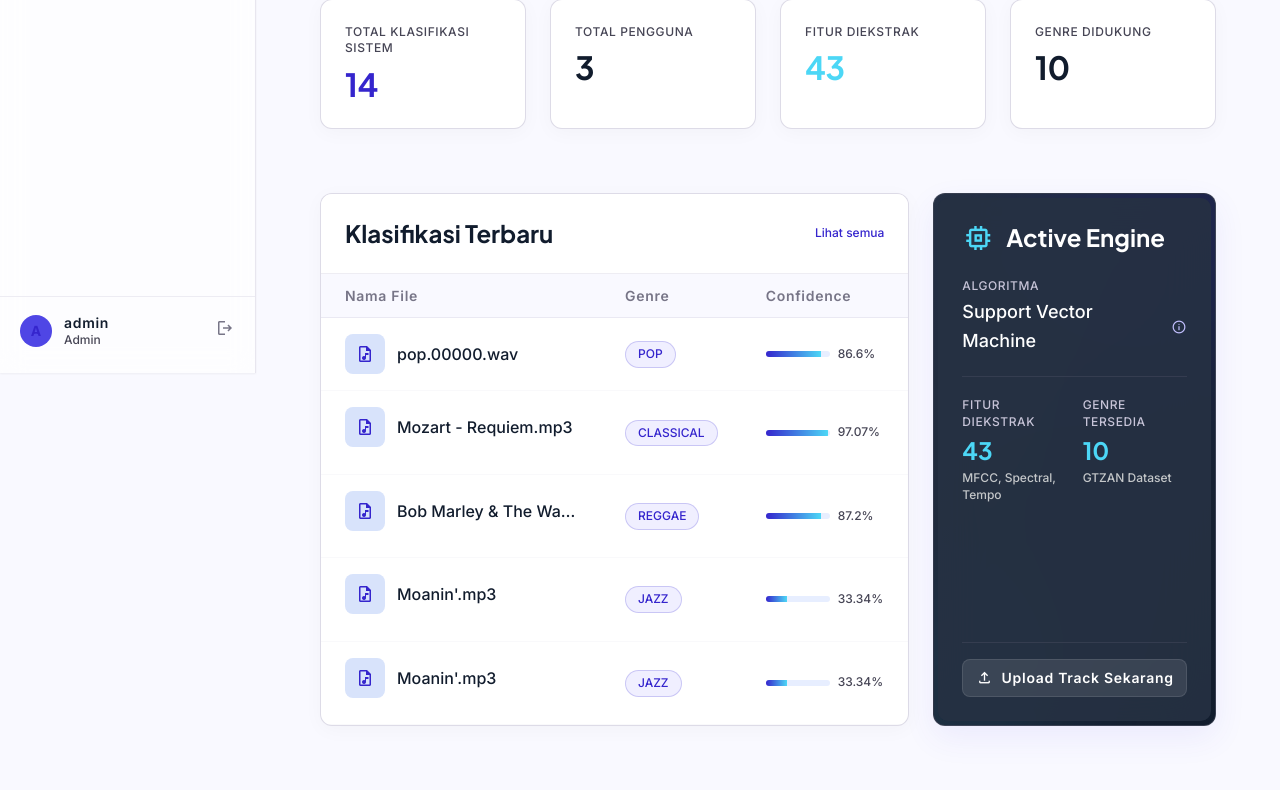
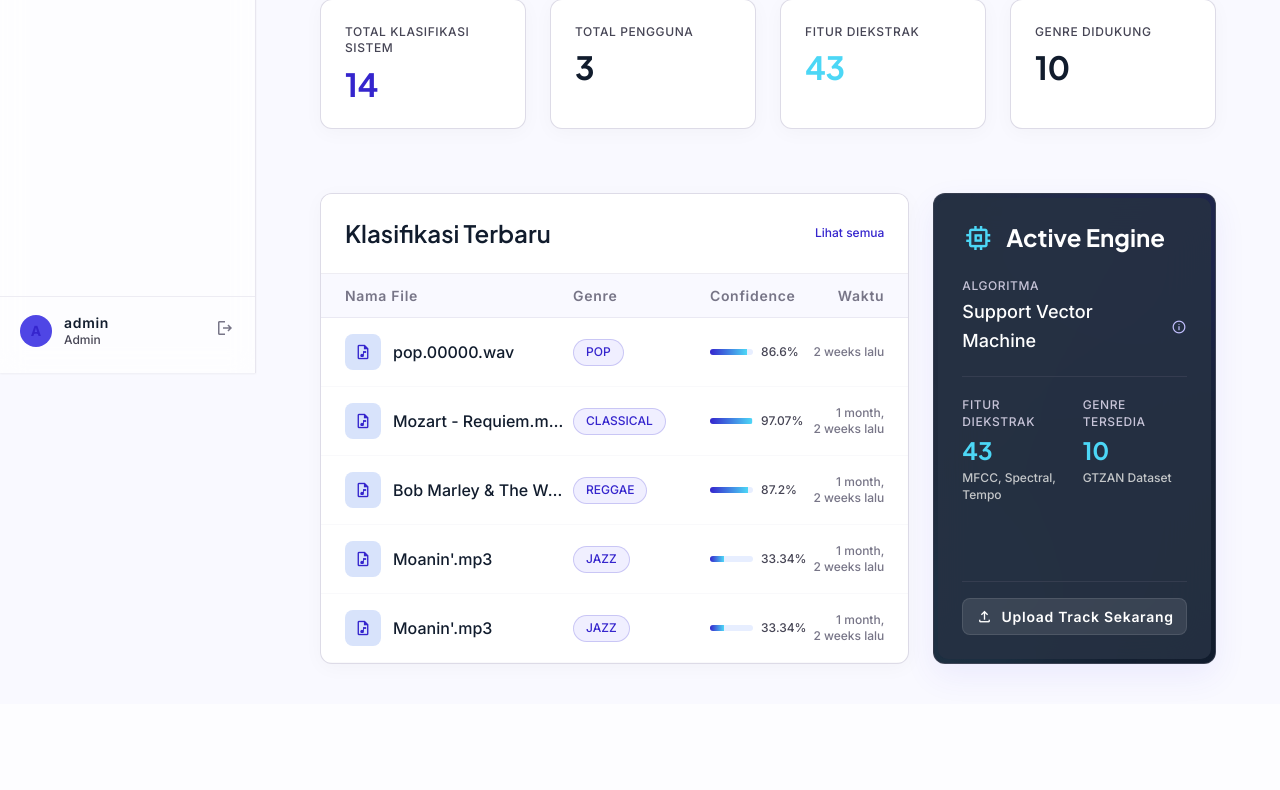
Before and after one commit to eyowh/KlasifikasiGenreMusik, a Django app: page /dashboard/ in a window 1280 px wide. Shown: the part 427-1217 px from the top of the page. After the commit the page ends 1101 px from the top, so only its background shows below. Run offline with Django 5.2, Linux system fonts and the light colour scheme; a user stored in the database is signed in; data comes from the database, SQL or seed files in the repository; both versions use the stored data as it was after the commit; some libraries are stand-ins or nearby versions.

Commit message:
update lagi

```diff
--- a/Klasifikasi/templates/Klasifikasi/base.html
+++ b/Klasifikasi/templates/Klasifikasi/base.html
@@ -187,6 +187,15 @@
       .desktop-only { display: none !important; }
     }
 
+    /* Bottom nav safe area for iOS notch */
+    .safe-bottom {
+      padding-bottom: max(env(safe-area-inset-bottom), 6px);
+    }
+    /* Extra bottom padding for pages when bottom nav is visible */
+    @media (max-width: 767px) {
+      .bottom-nav-offset { padding-bottom: 72px; }
+    }
+
     /* ══════════════════════════════════════
        FLOATING MUSIC NOTES (Global)
     ══════════════════════════════════════ */
@@ -218,7 +227,8 @@
 
   <!-- Floating music notes (global) -->
   <div class="music-particles" id="musicParticles"></div>
-  <!-- ═══════════════ SIDEBAR ═══════════════ -->
+
+  <!-- ═══════════════ SIDEBAR (Desktop Only) ═══════════════ -->
   <aside class="h-screen w-64 fixed left-0 top-0 glass-sidebar border-r border-outline-variant/40 shadow-sm flex flex-col py-md z-50 hidden md:flex">
 
     <!-- Brand -->
@@ -308,7 +318,6 @@
       </a>
       {% endif %}
 
-
     </nav>
 
     <!-- CTA + User Footer -->
@@ -331,69 +340,92 @@
   <!-- ═══════════════ MAIN AREA ═══════════════ -->
   <div class="flex-1 flex flex-col min-h-screen ml-0 md:ml-64">
 
-    <!-- Mobile TOPBAR (Hidden on Desktop) -->
-    <header class="h-16 sticky top-0 z-40 backdrop-blur-md bg-white/80 border-b border-outline-variant/30 shadow-sm flex md:hidden justify-between items-center w-full px-4">
-      <div class="flex items-center gap-4">
-        <button id="sidebarToggle" class="text-on-surface-variant hover:text-primary transition-colors">
-          <span class="material-symbols-outlined">menu</span>
-        </button>
-        <span class="font-display font-bold text-primary text-lg">Dungeon Studio</span>
+    <!-- Mobile Brand Header (no hamburger) -->
+    <header class="h-14 sticky top-0 z-40 backdrop-blur-md bg-white/90 border-b border-outline-variant/20 shadow-sm flex md:hidden justify-between items-center w-full px-4">
+      <div class="flex items-center gap-3">
+        <img src="{% static 'asset-1.png' %}" alt="Logo" class="w-8 h-8 object-contain">
+        <span class="font-display font-bold text-primary text-base">Dungeon Studio</span>
       </div>
-      <div class="w-8 h-8 rounded-full bg-primary-container text-primary flex items-center justify-center font-bold text-sm">
-        {{ user.first_name|first|upper|default:user.username|first|upper }}
+      <div class="flex items-center gap-2">
+        <div class="w-8 h-8 rounded-full bg-primary-container text-primary flex items-center justify-center font-bold text-sm">
+          {{ user.first_name|first|upper|default:user.username|first|upper }}
+        </div>
+        <a href="{% url 'Klasifikasi:logout' %}" class="w-8 h-8 flex items-center justify-center text-outline hover:text-error transition-colors" title="Logout">
+          <span class="material-symbols-outlined text-[20px]">logout</span>
+        </a>
       </div>
     </header>
 
     <!-- PAGE CONTENT -->
-    <main class="flex-1 p-gutter md:p-xl max-w-container-max mx-auto w-full">
+    <main class="flex-1 p-4 md:p-xl max-w-container-max mx-auto w-full pb-24 md:pb-10">
       {% block content %}{% endblock %}
     </main>
 
   </div>
 
-  <!-- Mobile Sidebar Overlay -->
-  <div id="sidebarOverlay" class="fixed inset-0 bg-black/40 z-40 hidden md:hidden"></div>
-  <aside id="mobileSidebar" class="fixed top-0 left-0 h-full w-64 bg-white z-50 flex flex-col py-md transform -translate-x-full transition-transform duration-300 md:hidden shadow-level-2">
-    <div class="px-6 mb-8 flex items-center gap-3">
-      <div class="w-10 h-10 rounded-xl bg-gradient-to-br from-primary to-secondary-fixed-dim flex items-center justify-center text-white shadow-level-2 flex-shrink-0">
-        <span class="material-symbols-outlined" style="font-size:20px; font-variation-settings:'FILL' 1;">graphic_eq</span>
-      </div>
-      <div>
-        <h1 class="font-display text-headline-md font-bold text-primary">Dungeon Studio</h1>
-      </div>
-    </div>
-    <nav class="flex-1 flex flex-col gap-1 px-2">
-      <a href="{% url 'Klasifikasi:home' %}" class="flex items-center gap-3 px-4 py-3 rounded-lg font-label-md text-label-md text-on-surface-variant hover:bg-surface-container">
-        <span class="material-symbols-outlined">dashboard</span> Dungeon Studio
+  <!-- ═══════════════ BOTTOM NAV (Mobile Only) ═══════════════ -->
+  <nav class="fixed bottom-0 left-0 right-0 z-50 md:hidden bg-white/95 backdrop-blur-xl border-t border-outline-variant/30 shadow-[0_-4px_24px_rgba(0,0,0,0.06)]">
+    <div class="flex items-center justify-around px-2 py-1 safe-bottom">
+
+      <!-- Dashboard -->
+      <a href="{% url 'Klasifikasi:home' %}"
+         class="flex flex-col items-center gap-0.5 px-3 py-2 rounded-xl transition-all duration-200 min-w-0
+           {% if request.resolver_match.url_name == 'home' %}text-primary{% else %}text-on-surface-variant{% endif %}">
+        <span class="material-symbols-outlined text-[22px]" style="font-variation-settings:'FILL' {% if request.resolver_match.url_name == 'home' %}1{% else %}0{% endif %};">dashboard</span>
+        <span class="text-[10px] font-semibold leading-none">Home</span>
       </a>
-      <a href="{% url 'Klasifikasi:klasifikasi' %}" class="flex items-center gap-3 px-4 py-3 rounded-lg font-label-md text-label-md text-on-surface-variant hover:bg-surface-container">
-        <span class="material-symbols-outlined">analytics</span> Klasifikasi Audio
+
+      <!-- Klasifikasi -->
+      <a href="{% url 'Klasifikasi:klasifikasi' %}"
+         class="flex flex-col items-center gap-0.5 px-3 py-2 rounded-xl transition-all duration-200 min-w-0
+           {% if request.resolver_match.url_name == 'klasifikasi' %}text-primary{% else %}text-on-surface-variant{% endif %}">
+        <span class="material-symbols-outlined text-[22px]" style="font-variation-settings:'FILL' {% if request.resolver_match.url_name == 'klasifikasi' %}1{% else %}0{% endif %};">analytics</span>
+        <span class="text-[10px] font-semibold leading-none">Klasifikasi</span>
       </a>
-      <a href="{% url 'Klasifikasi:riwayat' %}" class="flex items-center gap-3 px-4 py-3 rounded-lg font-label-md text-label-md text-on-surface-variant hover:bg-surface-container">
-        <span class="material-symbols-outlined">history</span> Riwayat Klasifikasi
+
+      <!-- Riwayat -->
+      <a href="{% url 'Klasifikasi:riwayat' %}"
+         class="flex flex-col items-center gap-0.5 px-3 py-2 rounded-xl transition-all duration-200 min-w-0
+           {% if request.resolver_match.url_name == 'riwayat' %}text-primary{% else %}text-on-surface-variant{% endif %}">
+        <span class="material-symbols-outlined text-[22px]" style="font-variation-settings:'FILL' {% if request.resolver_match.url_name == 'riwayat' %}1{% else %}0{% endif %};">history</span>
+        <span class="text-[10px] font-semibold leading-none">Riwayat</span>
       </a>
-      <a href="{% url 'Klasifikasi:laporan' %}" class="flex items-center gap-3 px-4 py-3 rounded-lg font-label-md text-label-md text-on-surface-variant hover:bg-surface-container">
-        <span class="material-symbols-outlined">description</span> Laporan Klasifikasi
+
+      <!-- Laporan -->
+      <a href="{% url 'Klasifikasi:laporan' %}"
+         class="flex flex-col items-center gap-0.5 px-3 py-2 rounded-xl transition-all duration-200 min-w-0
+           {% if request.resolver_match.url_name == 'laporan' %}text-primary{% else %}text-on-surface-variant{% endif %}">
+        <span class="material-symbols-outlined text-[22px]" style="font-variation-settings:'FILL' {% if request.resolver_match.url_name == 'laporan' %}1{% else %}0{% endif %};">description</span>
+        <span class="text-[10px] font-semibold leading-none">Laporan</span>
       </a>
+
+      <!-- Kinerja (admin/pengelola) -->
       {% if user.profile.role == 'admin' or user.profile.role == 'pengelola_studio' %}
-      <a href="{% url 'Klasifikasi:kinerja' %}" class="flex items-center gap-3 px-4 py-3 rounded-lg font-label-md text-label-md text-on-surface-variant hover:bg-surface-container">
-        <span class="material-symbols-outlined">speed</span> Kinerja Model
+      <a href="{% url 'Klasifikasi:kinerja' %}"
+         class="flex flex-col items-center gap-0.5 px-3 py-2 rounded-xl transition-all duration-200 min-w-0
+           {% if request.resolver_match.url_name == 'kinerja' %}text-primary{% else %}text-on-surface-variant{% endif %}">
+        <span class="material-symbols-outlined text-[22px]" style="font-variation-settings:'FILL' {% if request.resolver_match.url_name == 'kinerja' %}1{% else %}0{% endif %};">speed</span>
+        <span class="text-[10px] font-semibold leading-none">Kinerja</span>
       </a>
       {% endif %}
+
+      <!-- User Mgmt (admin only) -->
       {% if user.profile.role == 'admin' %}
-      <a href="{% url 'Klasifikasi:user_management' %}" class="flex items-center gap-3 px-4 py-3 rounded-lg font-label-md text-label-md text-on-surface-variant hover:bg-surface-container">
-        <span class="material-symbols-outlined">group</span> Manajemen Pengguna
+      <a href="{% url 'Klasifikasi:user_management' %}"
+         class="flex flex-col items-center gap-0.5 px-3 py-2 rounded-xl transition-all duration-200 min-w-0
+           {% if request.resolver_match.url_name == 'user_management' %}text-primary{% else %}text-on-surface-variant{% endif %}">
+        <span class="material-symbols-outlined text-[22px]" style="font-variation-settings:'FILL' {% if request.resolver_match.url_name == 'user_management' %}1{% else %}0{% endif %};">group</span>
+        <span class="text-[10px] font-semibold leading-none">Pengguna</span>
       </a>
       {% endif %}
-    </nav>
-    <div class="px-4 pt-4 border-t border-outline-variant/30">
-      <a href="{% url 'Klasifikasi:logout' %}" class="flex items-center gap-2 px-4 py-3 text-on-surface-variant hover:text-error font-label-md text-label-md">
-        <span class="material-symbols-outlined">logout</span> Keluar
-      </a>
+
     </div>
-  </aside>
+  </nav>
+
+  <!-- (Mobile sidebar removed — navigation via bottom nav bar) -->
   <!-- ═══════════════ GLOBAL TOAST CONTAINER ═══════════════ -->
-  <div id="toastContainer" class="fixed bottom-4 left-4 right-4 md:left-auto md:right-6 md:bottom-6 z-[200] flex flex-col gap-3"></div>
+  <!-- On mobile: 80px from bottom to clear bottom nav bar -->
+  <div id="toastContainer" class="fixed bottom-24 left-4 right-4 md:left-auto md:right-6 md:bottom-6 z-[200] flex flex-col gap-3"></div>
 
   <!-- Django Messages to Toast -->
   {% if messages %}
@@ -427,21 +459,7 @@
 
   <!-- Global JS -->
   <script>
-    // Mobile sidebar toggle
-    const sidebarToggle = document.getElementById('sidebarToggle');
-    const mobileSidebar = document.getElementById('mobileSidebar');
-    const sidebarOverlay = document.getElementById('sidebarOverlay');
-
-    if (sidebarToggle) {
-      sidebarToggle.addEventListener('click', () => {
-        mobileSidebar.classList.toggle('-translate-x-full');
-        sidebarOverlay.classList.toggle('hidden');
-      });
-      sidebarOverlay.addEventListener('click', () => {
-        mobileSidebar.classList.add('-translate-x-full');
-        sidebarOverlay.classList.add('hidden');
-      });
-    }
+    // (Mobile sidebar toggle removed — using bottom navigation)
 
     // ── Global Toast System ──
     function showToast(message, type = 'success') {
--- a/Klasifikasi/templates/Klasifikasi/home.html
+++ b/Klasifikasi/templates/Klasifikasi/home.html
@@ -74,21 +74,30 @@
 
   <!-- Riwayat Terbaru Pengguna (tanpa kolom Confidence) -->
   <div class="bg-surface-container-lowest rounded-xl border border-outline-variant/60 shadow-level-1 overflow-hidden flex flex-col">
-    <div class="p-6 border-b border-outline-variant/30 flex justify-between items-center bg-white/50 backdrop-blur-md">
-      <h3 class="font-display font-bold text-headline-md text-on-surface">Riwayat Lagu Terakhir</h3>
+    <div class="p-4 md:p-6 border-b border-outline-variant/30 flex justify-between items-center bg-white/50 backdrop-blur-md">
+      <h3 class="font-display font-bold text-[18px] md:text-headline-md text-on-surface">Riwayat Lagu Terakhir</h3>
       <a href="{% url 'Klasifikasi:riwayat' %}" class="text-label-sm font-label-sm text-primary hover:underline">Lihat semua</a>
     </div>
-    <div class="flex-1 overflow-x-auto">
-      <table class="w-full text-left border-collapse min-w-[360px]">
-        <thead>
-          <tr class="bg-surface-bright border-b border-outline-variant/30">
-            <th class="py-3 px-6 text-label-md font-label-md text-outline">Nama File</th>
-            <th class="py-3 px-6 text-label-md font-label-md text-outline">Genre Terdeteksi</th>
-            <th class="py-3 px-6 text-label-md font-label-md text-outline text-right">Waktu</th>
-          </tr>
-        </thead>
+    {% for r in riwayat_saya %}
+    <!-- Mobile Card -->
+    <div class="mobile-only p-4 border-b border-outline-variant/10 flex items-center justify-between gap-3">
+      <div class="flex items-center gap-3 min-w-0">
+        <div class="w-9 h-9 rounded-lg bg-surface-container flex items-center justify-center text-primary flex-shrink-0">
+          <span class="material-symbols-outlined text-[18px]">audio_file</span>
+        </div>
+        <div class="min-w-0">
+          <span class="text-label-md font-label-md text-on-surface block truncate" title="{{ r.nama_file }}">{{ r.nama_file }}</span>
+          <span class="inline-flex items-center gap-1 px-2 py-0.5 mt-0.5 rounded-full bg-primary-fixed/50 text-primary font-label-sm text-[11px] border border-primary/20 uppercase">
+            <span>{{ r.genre_icon }}</span>{{ r.genre_prediksi }}
+          </span>
+        </div>
+      </div>
+      <span class="text-[11px] text-outline flex-shrink-0">{{ r.waktu|timesince }} lalu</span>
+    </div>
+    <!-- Desktop Row -->
+    <div class="desktop-only flex-1 overflow-x-auto">
+      <table class="w-full text-left border-collapse">
         <tbody class="text-body-md text-on-surface">
-          {% for r in riwayat_saya %}
           <tr class="border-b border-outline-variant/10 hover:bg-surface-container-lowest/50 transition-colors group">
             <td class="py-4 px-6 flex items-center gap-3">
               <div class="w-10 h-10 rounded-lg bg-surface-variant flex items-center justify-center text-primary group-hover:bg-primary group-hover:text-white transition-colors flex-shrink-0">
@@ -104,19 +113,17 @@
             </td>
             <td class="py-4 px-6 text-right text-label-sm font-label-sm text-outline">{{ r.waktu|timesince }} lalu</td>
           </tr>
+        </tbody>
+      </table>
+    </div>
     {% empty %}
-          <tr>
-            <td colspan="3" class="py-12 text-center text-on-surface-variant text-body-md">
+    <div class="py-12 text-center text-on-surface-variant text-body-md">
       <span class="material-symbols-outlined text-[40px] text-outline-variant block mb-3">inbox</span>
       Belum ada riwayat. Yuk upload lagu pertamamu!
       <br>
       <a href="{% url 'Klasifikasi:klasifikasi' %}" class="text-primary text-label-md font-label-md hover:underline mt-2 inline-block">Upload sekarang &rarr;</a>
-            </td>
-          </tr>
+    </div>
     {% endfor %}
-        </tbody>
-      </table>
-    </div>
   </div>
 
   {% else %}
@@ -218,57 +225,63 @@
 
     <!-- Recent Classifications Table -->
     <div class="lg:col-span-2 bg-surface-container-lowest rounded-xl border border-outline-variant/60 shadow-level-1 overflow-hidden flex flex-col">
-      <div class="p-6 border-b border-outline-variant/30 flex justify-between items-center bg-white/50 backdrop-blur-md">
-        <h3 class="font-display font-bold text-headline-md text-on-surface">Klasifikasi Terbaru</h3>
+      <div class="p-4 md:p-6 border-b border-outline-variant/30 flex justify-between items-center bg-white/50 backdrop-blur-md">
+        <h3 class="font-display font-bold text-[18px] md:text-headline-md text-on-surface">Klasifikasi Terbaru</h3>
         <a href="{% url 'Klasifikasi:riwayat' %}" class="text-label-sm font-label-sm text-primary hover:underline">Lihat semua</a>
       </div>
-      <div class="flex-1 overflow-x-auto">
-        <table class="w-full text-left border-collapse min-w-[550px]">
-          <thead>
-            <tr class="bg-surface-bright border-b border-outline-variant/30">
-              <th class="py-3 px-6 text-label-md font-label-md text-outline">Nama File</th>
-              <th class="py-3 px-6 text-label-md font-label-md text-outline">Genre</th>
-              <th class="py-3 px-6 text-label-md font-label-md text-outline">Confidence</th>
-              <th class="py-3 px-6 text-label-md font-label-md text-outline text-right">Waktu</th>
-            </tr>
-          </thead>
-          <tbody class="text-body-md text-on-surface">
+      <div class="desktop-only bg-surface-bright border-b border-outline-variant/30 grid grid-cols-12 gap-2 px-6 py-3">
+        <div class="col-span-5 text-label-md font-label-md text-outline">Nama File</div>
+        <div class="col-span-3 text-label-md font-label-md text-outline">Genre</div>
+        <div class="col-span-2 text-label-md font-label-md text-outline">Confidence</div>
+        <div class="col-span-2 text-label-md font-label-md text-outline text-right">Waktu</div>
+      </div>
       {% for r in riwayat_saya %}
-            <tr class="border-b border-outline-variant/10 hover:bg-surface-container-lowest/50 transition-colors group">
-              <td class="py-4 px-6 flex items-center gap-3">
-                <div class="w-10 h-10 rounded-lg bg-surface-variant flex items-center justify-center text-primary group-hover:bg-primary group-hover:text-white transition-colors flex-shrink-0">
-                  <span class="material-symbols-outlined text-[20px]">audio_file</span>
+      <!-- Mobile Card -->
+      <div class="mobile-only p-4 border-b border-outline-variant/10">
+        <div class="flex items-center gap-3 mb-2">
+          <div class="w-9 h-9 rounded-lg bg-surface-container flex items-center justify-center text-primary flex-shrink-0">
+            <span class="material-symbols-outlined text-[18px]">audio_file</span>
           </div>
-                <span class="font-medium text-on-surface truncate max-w-[180px]" title="{{ r.nama_file }}">{{ r.nama_file }}</span>
-              </td>
-              <td class="py-4 px-6">
-                <span class="inline-block px-3 py-1 rounded-full bg-primary-fixed/50 text-primary font-label-sm text-label-sm border border-primary/20 uppercase">
-                  {{ r.genre_prediksi }}
-                </span>
-              </td>
-              <td class="py-4 px-6">
+          <span class="text-label-md font-label-md text-on-surface truncate" title="{{ r.nama_file }}">{{ r.nama_file }}</span>
+        </div>
+        <div class="flex items-center justify-between gap-3">
+          <span class="inline-block px-2.5 py-1 rounded-full bg-primary-fixed/50 text-primary font-label-sm text-[11px] border border-primary/20 uppercase">{{ r.genre_prediksi }}</span>
           <div class="flex items-center gap-2">
-                  <div class="w-16 h-1.5 bg-surface-container rounded-full overflow-hidden">
+            <div class="w-14 h-1.5 bg-surface-container rounded-full overflow-hidden">
               <div class="h-full progress-fill" style="width: {{ r.confidence }}%;"></div>
             </div>
-                  <span class="text-label-sm font-label-sm text-on-surface-variant">{{ r.confidence }}%</span>
+            <span class="text-[11px] text-on-surface-variant">{{ r.confidence }}%</span>
+            <span class="text-[11px] text-outline ml-1">{{ r.waktu|timesince }} lalu</span>
           </div>
-              </td>
-              <td class="py-4 px-6 text-right text-label-sm font-label-sm text-outline">{{ r.waktu|timesince }} lalu</td>
-            </tr>
+        </div>
+      </div>
+      <!-- Desktop Row -->
+      <div class="desktop-only grid grid-cols-12 gap-2 px-6 py-4 border-b border-outline-variant/10 items-center hover:bg-surface-container-lowest/50 transition-colors group">
+        <div class="col-span-5 flex items-center gap-3 overflow-hidden">
+          <div class="w-9 h-9 rounded-lg bg-surface-variant flex items-center justify-center text-primary group-hover:bg-primary group-hover:text-white transition-colors flex-shrink-0">
+            <span class="material-symbols-outlined text-[18px]">audio_file</span>
+          </div>
+          <span class="font-medium text-on-surface truncate" title="{{ r.nama_file }}">{{ r.nama_file }}</span>
+        </div>
+        <div class="col-span-3">
+          <span class="inline-block px-3 py-1 rounded-full bg-primary-fixed/50 text-primary font-label-sm text-label-sm border border-primary/20 uppercase">{{ r.genre_prediksi }}</span>
+        </div>
+        <div class="col-span-2 flex items-center gap-2">
+          <div class="flex-1 h-1.5 bg-surface-container rounded-full overflow-hidden">
+            <div class="h-full progress-fill" style="width: {{ r.confidence }}%;"></div>
+          </div>
+          <span class="text-label-sm font-label-sm text-on-surface-variant w-8 text-right">{{ r.confidence }}%</span>
+        </div>
+        <div class="col-span-2 text-right text-label-sm font-label-sm text-outline">{{ r.waktu|timesince }} lalu</div>
+      </div>
       {% empty %}
-            <tr>
-              <td colspan="4" class="py-12 text-center text-on-surface-variant text-body-md">
+      <div class="py-12 text-center text-on-surface-variant text-body-md">
         <span class="material-symbols-outlined text-[40px] text-outline-variant block mb-3">inbox</span>
         Belum ada riwayat klasifikasi.
         <br>
         <a href="{% url 'Klasifikasi:klasifikasi' %}" class="text-primary text-label-md font-label-md hover:underline mt-2 inline-block">Upload audio pertama Anda &rarr;</a>
-              </td>
-            </tr>
+      </div>
       {% endfor %}
-          </tbody>
-        </table>
-      </div>
     </div>
 
     <!-- Active Engine Card -->
--- a/Klasifikasi/templates/Klasifikasi/kinerja.html
+++ b/Klasifikasi/templates/Klasifikasi/kinerja.html
@@ -6,7 +6,7 @@
 
   <!-- Header -->
   <div>
-    <h2 class="font-display font-bold text-headline-lg text-on-surface mb-2">Evaluasi Kinerja Model SVM</h2>
+    <h2 class="font-display font-bold text-[22px] md:text-headline-lg text-on-surface mb-2">Evaluasi Kinerja Model SVM</h2>
 
   </div>
 
--- a/Klasifikasi/templates/Klasifikasi/klasifikasi.html
+++ b/Klasifikasi/templates/Klasifikasi/klasifikasi.html
@@ -6,7 +6,7 @@
 
   <!-- Page Header -->
   <div class="flex flex-col gap-2">
-    <h2 class="font-display font-bold text-headline-lg text-on-surface">Klasifikasi Genre Audio</h2>
+    <h2 class="font-display font-bold text-[22px] md:text-headline-lg text-on-surface">Klasifikasi Genre Audio</h2>
 
   </div>
 
@@ -180,7 +180,7 @@
         <div class="h-24 w-24 rounded-full bg-gradient-to-br from-surface-container to-surface-container-highest flex items-center justify-center mb-6 shadow-inner border border-white">
           <span class="material-symbols-outlined text-[48px] text-primary" style="font-variation-settings:'FILL' 1;">music_note</span>
         </div>
-        <h4 class="font-display font-bold text-display-lg gradient-text mb-2 uppercase">{{ genre }}</h4>
+        <h4 class="font-display font-bold text-[2rem] md:text-display-lg gradient-text mb-2 uppercase break-words">{{ genre }}</h4>
         <div class="mt-4 bg-surface-container-low border border-surface-container-highest text-primary px-4 py-2 rounded-full text-label-md font-label-md flex items-center gap-2 shadow-sm">
           {% if role == 'pengguna_studio' %}Tingkat Kecocokan:{% else %}Confidence:{% endif %} {{ confidence }}%
           <span class="w-2 h-2 rounded-full bg-primary animate-pulse"></span>
--- a/Klasifikasi/templates/Klasifikasi/laporan.html
+++ b/Klasifikasi/templates/Klasifikasi/laporan.html
@@ -7,7 +7,7 @@
   <!-- Header -->
   <div class="flex flex-col md:flex-row md:items-end justify-between gap-4">
     <div>
-      <h2 class="font-display font-bold text-headline-lg text-on-surface">Laporan Klasifikasi</h2>
+      <h2 class="font-display font-bold text-[22px] md:text-headline-lg text-on-surface">Laporan Klasifikasi</h2>
 
     </div>
   </div>
--- a/Klasifikasi/templates/Klasifikasi/riwayat.html
+++ b/Klasifikasi/templates/Klasifikasi/riwayat.html
@@ -7,7 +7,7 @@
   <!-- Header -->
   <div class="flex flex-col md:flex-row md:items-end justify-between gap-4 pb-4 border-b border-outline-variant/20">
     <div>
-      <h2 class="font-display font-bold text-headline-lg text-on-surface">Riwayat Klasifikasi</h2>
+      <h2 class="font-display font-bold text-[22px] md:text-headline-lg text-on-surface">Riwayat Klasifikasi</h2>
 
     </div>
     {% if riwayat_saya %}
```
Also changed, not shown: Klasifikasi/templates/Klasifikasi/landing.html (+7 -39 lines), db.sqlite3. Lines whose indentation alone changed are shown as unchanged.
